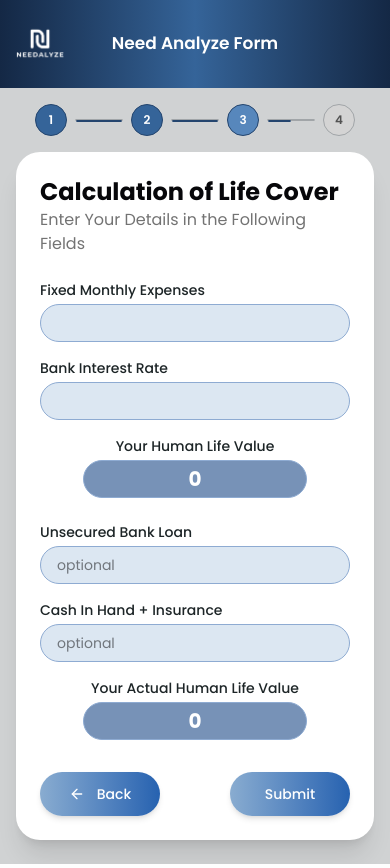
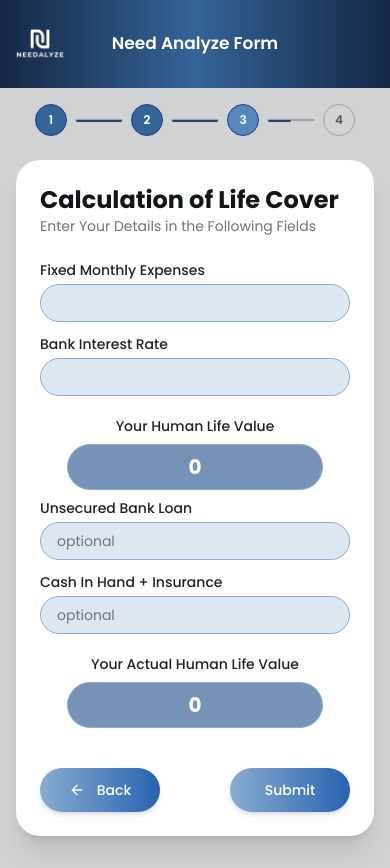
Before and after one commit to itswijay/Needalyze, a Next.js app: page /form/step3 in a window 390 px wide. Built offline with nearby package versions, Linux system fonts and the light colour scheme.

Commit message:
refactor(step3): responsive layout and enhanced validation
- Remove mobile/desktop code duplication with Tailwind responsive classes
- Improve Zod schema with better validation and error messages
- Unify button layout to single row

```diff
--- a/src/app/form/step3/page.jsx
+++ b/src/app/form/step3/page.jsx
@@ -11,132 +11,143 @@ import * as z from 'zod'
 import { useForm } from 'react-hook-form'
 import { zodResolver } from '@hookform/resolvers/zod'
 
-
 export default function Form3Page() {
   const router = useRouter()
   const handleBack = () => router.push('/form/step2')
 
+  // Zod validation schema
+  const calculationSchema = z.object({
+    fixedMonthlyExpenses: z
+      .number({
+        required_error: 'Fixed monthly expenses is required',
+        invalid_type_error: 'Please enter a valid number',
+      })
+      .positive('Fixed monthly expenses must be greater than 0')
+      .min(1, 'Fixed monthly expenses must be at least 1'),
 
-  //Zod validation schema
-  const calculationSchema = z.object({
-      fixedMonthlyExpenses : z.coerce
-          .number()
-          .refine(val => !isNaN(val), { message: "fixed monthly expenses is required" })
-          .min(0, 'fixed monthly expenses is required'),
-      bankInterestRate : z
-          .number()
-          .min(0, 'bank interest rate is required'),
+    bankInterestRate: z
+      .number({
+        required_error: 'Bank interest rate is required',
+        invalid_type_error: 'Please enter a valid number',
+      })
+      .positive('Bank interest rate must be greater than 0')
+      .max(100, 'Bank interest rate cannot exceed 100%')
+      .refine((val) => val > 0, {
+        message: 'Bank interest rate must be greater than 0',
+      }),
 
-      //====== optional =========
-      unsecuredBankLoan : z.coerce.number().optional(),
-      cashInHandInsurance : z.coerce.number().optional()
+    // Optional fields - will be 0 if not provided
+    unsecuredBankLoan: z
+      .number({
+        invalid_type_error: 'Please enter a valid number',
+      })
+      .nonnegative('Cannot be negative')
+      .optional()
+      .transform((val) => val ?? 0),
 
+    cashInHandInsurance: z
+      .number({
+        invalid_type_error: 'Please enter a valid number',
+      })
+      .nonnegative('Cannot be negative')
+      .optional()
+      .transform((val) => val ?? 0),
   })
 
   // React Hook Form with Zod resolver
   const {
     register,
     handleSubmit,
-    formState: {errors},
+    formState: { errors },
     reset,
   } = useForm({
-    resolver : zodResolver(calculationSchema),
-    mode: 'onSubmit',
-    defaultValues:{
-      fixedMonthlyExpenses: null,
-      bankInterestRate: null,
-      unsecuredBankLoan:null,
-      cashInHandInsurance: null
+    resolver: zodResolver(calculationSchema),
+    mode: 'onChange',
+    defaultValues: {
+      fixedMonthlyExpenses: '',
+      bankInterestRate: '',
+      unsecuredBankLoan: '',
+      cashInHandInsurance: '',
     },
-  });
+  })
 
-
-  const [isMobile, setIsMobile] = useState(false)
   const [hlvalue, setHLValue] = useState(0)
 
-  useEffect(() => {
-    const checkMobile = () => setIsMobile(window.innerWidth < 768)
-
-    checkMobile()
-    window.addEventListener('resize', checkMobile)
-
-    return () => window.removeEventListener('resize', checkMobile)
-  }, [])
-
-
-
   // handle Calculation
-  const handleCalculation = async (data) =>{
-
+  const handleCalculation = async (data) => {
     console.log('Form submission data:', data)
 
-    const fixedExpenses = data.fixedMonthlyExpenses;
-    const interestRate = data.bankInterestRate;
-    const unsecuredLoan = data.unsecuredBankLoan;
-    const cashInsurance = data.cashInHandInsurance;
-
+    const fixedExpenses = data.fixedMonthlyExpenses
+    const interestRate = data.bankInterestRate
+    const unsecuredLoan = data.unsecuredBankLoan
+    const cashInsurance = data.cashInHandInsurance
   }
 
   return (
     <main className="min-h-screen bg-gray-100 flex flex-col">
-      {/* Mobile view */}
-
-      {isMobile ? (
-        <div>
       <NeedAnalysisFormHeader />
       <ProgressBar currentStep={3} totalSteps={4} />
 
-          <section className="flex-grow flex justify-center items-start py-6 px-4">
+      <section className="flex-grow flex justify-center items-start py-8 px-4">
         <FormContainer>
           <div className="mb-6">
-                <p className="font-bold text-2xl">Calculation of Life Cover</p>
-                <p className="text-neutral-500">
+            <h1 className="font-bold text-2xl text-gray-800">
+              Calculation of Life Cover
+            </h1>
+            <p className="text-neutral-500 text-sm sm:text-base">
               Enter Your Details in the Following Fields
             </p>
           </div>
 
-              <form className="grid grid-cols-1 md:grid-cols-2 gap-6 sm:gap-8 text-sm">
-                {/* Left column */}
-                <div className="flex flex-col space-y-4">
+          <form className="grid grid-cols-1 md:grid-cols-2 gap-4 sm:gap-6 text-sm">
+            {/* Left column - Input fields */}
+            <div className="flex flex-col space-y-3 sm:space-y-4">
+              {/* Fixed Monthly Expenses */}
               <div>
                 <label className="block text-gray-700 font-medium mb-1">
                   Fixed Monthly Expenses
                 </label>
                 <input
-                      type='number'
+                  type="number"
                   className="border border-[#8EABD2] rounded-full px-4 py-2 bg-[#DCE7F2] w-full focus:outline-none focus:ring-2 focus:ring-[#8EABD2]"
-                      {...register("fixedMonthlyExpenses")}
-                    />{errors.fixedMonthlyExpenses && (
-                      <p className='text-red-600 text-xs mt-1 ml-4'>{errors.fixedMonthlyExpenses.message}</p>
+                  {...register('fixedMonthlyExpenses', { valueAsNumber: true })}
+                />
+                {errors.fixedMonthlyExpenses && (
+                  <p className="text-red-600 text-xs mt-1 ml-4">
+                    {errors.fixedMonthlyExpenses.message}
+                  </p>
                 )}
               </div>
 
+              {/* Bank Interest Rate */}
               <div>
                 <label className="block text-gray-700 font-medium mb-1">
                   Bank Interest Rate
                 </label>
                 <input
-                      type='number'
+                  type="number"
                   step="0.1"
                   className="border border-[#8EABD2] rounded-full px-4 py-2 bg-[#DCE7F2] w-full focus:outline-none focus:ring-2 focus:ring-[#8EABD2]"
-                      {...register("bankInterestRate")}
-                    />{errors.bankInterestRate && (
-                      <p className='text-red-600 text-xs mt-1 ml-4'>{errors.bankInterestRate.message}</p>
+                  {...register('bankInterestRate', { valueAsNumber: true })}
+                />
+                {errors.bankInterestRate && (
+                  <p className="text-red-600 text-xs mt-1 ml-4">
+                    {errors.bankInterestRate.message}
+                  </p>
                 )}
               </div>
 
-                  <div className="flex flex-col items-center">
-                    <label className="block text-gray-700 font-medium mb-1">
+              {/* HLV - Mobile only */}
+              <div className="md:hidden flex flex-col items-center my-2">
+                <label className="block text-gray-700 font-medium mb-2 text-center">
                   Your Human Life Value
                 </label>
-                    <div className="border border-[#8EABD2] rounded-full px-4 py-1 bg-[#7792b7] w-56 text-white flex items-center justify-center font-bold text-xl">
+                <div className="border border-[#8EABD2] rounded-full px-6 py-2 bg-[#7792b7] w-64 text-white flex items-center justify-center font-bold text-xl sm:text-2xl">
                   {hlvalue}
                 </div>
               </div>
-                </div>
 
-                {/* Right column */}
-                <div className="flex flex-col space-y-4">
+              {/* Unsecured Bank Loan */}
               <div>
                 <label className="block text-gray-700 font-medium mb-1">
                   Unsecured Bank Loan
@@ -145,10 +156,11 @@ export default function Form3Page() {
                   type="number"
                   placeholder="optional"
                   className="border border-[#8EABD2] rounded-full px-4 py-2 bg-[#DCE7F2] w-full focus:outline-none focus:ring-2 focus:ring-[#8EABD2]"
-                      {...register("unsecuredBankLoan")}
+                  {...register('unsecuredBankLoan', { valueAsNumber: true })}
                 />
               </div>
 
+              {/* Cash In Hand + Insurance */}
               <div>
                 <label className="block text-gray-700 font-medium mb-1">
                   Cash In Hand + Insurance
@@ -157,15 +169,39 @@ export default function Form3Page() {
                   type="number"
                   placeholder="optional"
                   className="border border-[#8EABD2] rounded-full px-4 py-2 bg-[#DCE7F2] w-full focus:outline-none focus:ring-2 focus:ring-[#8EABD2]"
-                      {...register("cashInHandInsurance")}
+                  {...register('cashInHandInsurance', { valueAsNumber: true })}
                 />
               </div>
 
-                  <div className="flex flex-col items-center">
-                    <label className="block text-gray-700 font-medium mb-1">
+              {/* Actual HLV - Mobile only */}
+              <div className="md:hidden flex flex-col items-center my-2">
+                <label className="block text-gray-700 font-medium mb-2 text-center">
                   Your Actual Human Life Value
                 </label>
-                    <div className="border border-[#8EABD2] rounded-full px-4 py-1 bg-[#7792b7] w-56 text-white flex items-center justify-center font-bold text-xl">
+                <div className="border border-[#8EABD2] rounded-full px-6 py-2 bg-[#7792b7] w-64 text-white flex items-center justify-center font-bold text-xl sm:text-2xl">
+                  {hlvalue}
+                </div>
+              </div>
+            </div>
+
+            {/* Right column - Calculated values (Desktop only) */}
+            <div className="hidden md:flex md:flex-col md:justify-around md:items-center">
+              {/* HLV - Desktop */}
+              <div className="flex flex-col items-center">
+                <label className="block text-gray-700 font-medium mb-2 text-center">
+                  Your Human Life Value
+                </label>
+                <div className="border border-[#8EABD2] rounded-full px-6 py-2 bg-[#7792b7] w-64 text-white flex items-center justify-center font-bold text-2xl">
+                  {hlvalue}
+                </div>
+              </div>
+
+              {/* Actual HLV - Desktop */}
+              <div className="flex flex-col items-center">
+                <label className="block text-gray-700 font-medium mb-2 text-center">
+                  Your Actual Human Life Value
+                </label>
+                <div className="border border-[#8EABD2] rounded-full px-6 py-2 bg-[#7792b7] w-64 text-white flex items-center justify-center font-bold text-2xl">
                   {hlvalue}
                 </div>
               </div>
@@ -173,120 +209,7 @@ export default function Form3Page() {
           </form>
 
           {/* Navigation Buttons */}
-              <div className="flex justify-between mt-8 gap-2 sm:gap-0">
-                <FormNavButton
-                  label="Back"
-                  type="prev"
-                  variant="gradient"
-                  onClick={handleBack}
-                />
-                <Button
-                  className="rounded-full w-30 h-11 flex items-center justify-center text-center hover:scale-103 active:scale-95"
-                  variant="gradient"
-                  type="submit"
-                  onClick={handleSubmit(handleCalculation)}
-                >
-                  Submit
-                </Button>
-              </div>
-            </FormContainer>
-          </section>
-        </div>
-      ) : (
-        // desktop view
-
-        <div>
-          <NeedAnalysisFormHeader />
-          <ProgressBar currentStep={3} totalSteps={4} />
-
-          <section className="flex-grow flex justify-center items-start py-6 px-4">
-            <FormContainer>
-              <div className="mb-6">
-                <p className="font-bold text-2xl">Calculation of Life Cover</p>
-                <p className="text-neutral-500">
-                  Enter Your Details in the Following Fields
-                </p>
-              </div>
-
-              <form className="grid grid-cols-1 md:grid-cols-2 gap-6 sm:gap-8 text-sm">
-                {/* Left column */}
-                <div className="flex flex-col space-y-4">
-                  <div className="order-1">
-                    <label className="block text-gray-700 font-medium mb-1">
-                      Fixed Monthly Expenses
-                    </label>
-                    <input
-                      type="number"
-                      className="border border-[#8EABD2] rounded-full px-4 py-2 bg-[#DCE7F2] w-full focus:outline-none focus:ring-2 focus:ring-[#8EABD2]"
-                      {...register("fixedMonthlyExpenses",{ valueAsNumber : true })}
-                    />{errors.fixedMonthlyExpenses && (
-                      <p className='text-red-600 text-xs mt-1 ml-4'>{errors.fixedMonthlyExpenses.message}</p>
-                    )}
-                  </div>
-
-                  <div className="order-2">
-                    <label className="block text-gray-700 font-medium mb-1">
-                      Bank Interest Rate
-                    </label>
-                    <input
-                      type="number"
-                      step="0.1"
-                      className="border border-[#8EABD2] rounded-full px-4 py-2 bg-[#DCE7F2] w-full focus:outline-none focus:ring-2 focus:ring-[#8EABD2]"
-                      {...register("bankInterestRate",{valueAsNumber : true})}
-                      />{errors.bankInterestRate && (
-                      <p className='text-red-600 text-xs mt-1 ml-4'>{errors.bankInterestRate.message}</p>
-                    )}
-                  </div>
-
-                  <div className="order-4 md:order-3">
-                    <label className="block text-gray-700 font-medium mb-1">
-                      Unsecured Bank Loan
-                    </label>
-                    <input
-                      type="number"
-                      placeholder="optional"
-                      className="border border-[#8EABD2] rounded-full px-4 py-2 bg-[#DCE7F2] w-full focus:outline-none focus:ring-2 focus:ring-[#8EABD2]"
-                      {...register("unsecuredBankLoan",{valueAsNumber : true})}
-                    />
-                  </div>
-
-                  <div className="order-5 md:order-4">
-                    <label className="block text-gray-700 font-medium mb-1">
-                      Cash In Hand + Insurance
-                    </label>
-                    <input
-                      type="number"
-                      placeholder="optional"
-                      className="border border-[#8EABD2] rounded-full px-4 py-2 bg-[#DCE7F2] w-full focus:outline-none focus:ring-2 focus:ring-[#8EABD2]"
-                      {...register("cashInHandInsurance",{valueAsNumber : true})}
-                    />
-                  </div>
-                </div>
-
-                {/* Right column */}
-                <div className="flex flex-col space-y-4 mt-7 items-center">
-                  <div className="order-2 md:order-1">
-                    <label className="block text-gray-700 font-medium mb-1">
-                      Your Human Life Value
-                    </label>
-                    <div className="border border-[#8EABD2] rounded-full px-4 py-1 bg-[#7792b7] w-64 text-white flex items-center justify-center font-bold text-2xl">
-                      {hlvalue}
-                    </div>
-                  </div>
-
-                  <div className="order-2 md:order-2 mt-20">
-                    <label className="block text-gray-700 font-medium">
-                      Your Actual Human Life Value
-                    </label>
-                    <div className="border border-[#8EABD2] rounded-full px-4 py-1 bg-[#7792b7] w-64 text-white flex items-center justify-center font-bold text-2xl">
-                      {hlvalue}
-                    </div>
-                  </div>
-                </div>
-              </form>
-
-              {/* Navigation Buttons */}
-              <div className="flex flex-col sm:flex-row justify-between items-center mt-8 gap-2 sm:gap-0">
+          <div className="flex flex-row justify-between items-center mt-8 gap-2">
             <FormNavButton
               label="Back"
               type="prev"
@@ -303,8 +226,6 @@ export default function Form3Page() {
           </div>
         </FormContainer>
       </section>
-        </div>
-      )}
     </main>
   )
 }
```
Lines whose indentation alone changed are shown as unchanged.
